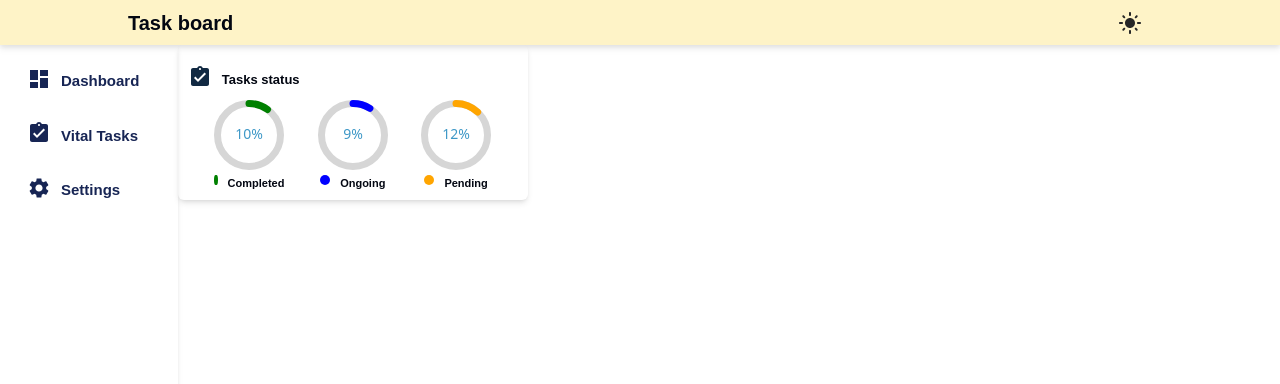
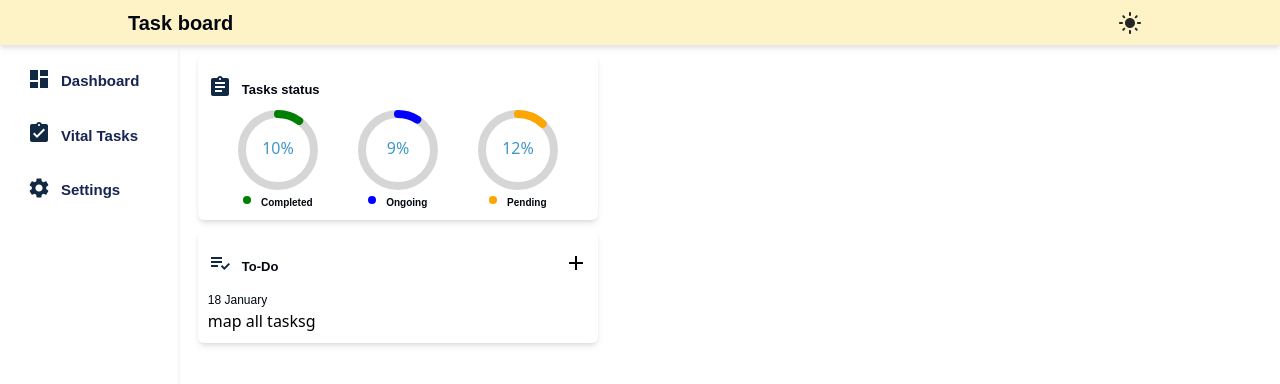
Before and after one commit to Biokes/task-management-app, a React (Create React App) app: page / in a window 1280 px wide. Both pictures are taken after a click on the element "Dashboard". Shown: the top 384 px of the page. Built offline with nearby package versions, Linux system fonts and the light colour scheme.

Commit message:
update todo component

```diff
--- a/src/App.tsx
+++ b/src/App.tsx
@@ -5,9 +5,11 @@ import {useEffect} from "react";
 
 export default function App() {
     const themeMode = localStorage.getItem('to_do_theme')??'light'
+    const tasks = localStorage.getItem('tasks')??[]
     useEffect(()=>{
         document.documentElement.style.setProperty('--background', themeMode === "dark" ? '#000000' : '#ffffff');
         document.documentElement.style.setProperty('--small-text-color', themeMode === "dark" ? '#ffffff' : '#000000');
+        localStorage.setItem('tasks',JSON.stringify(tasks))
     },[themeMode])
 
 return <RouterProvider router={ROUTES}/>
--- a/src/components/layouts/dashboard.tsx
+++ b/src/components/layouts/dashboard.tsx
@@ -1,21 +1,12 @@
 import React from 'react'
-import 'react-circular-progressbar/dist/styles.css';
-import Progress from "./progress";
-import AssignmentTurnedInIcon from '@mui/icons-material/AssignmentTurnedIn';
+import Summary from "./summary";
+import Todos from "./todos";
+
 export default function Dashboard() {
-
-
     return (
-        <div className={'w-[100%] sm:w-[350px] p-[20px_10px] shadow-md rounded-md'}>
-            <div className={'flex gap-[10px] items-center'}>
-                <AssignmentTurnedInIcon style={{color:'var(--icons-color)'}}/>
-                <p className={'pt-[5px]'}>Tasks status</p>
-            </div>
-            <div className={'flex justify-around w-full px-[10px] py-[10px]'}>
-                <Progress percent={10} text={'completed'} color={'green'}/>
-                <Progress percent={9} text={'ongoing'} color={'blue'}/>
-                <Progress percent={12} text={'pending'} color={'orange'}/>
-            </div>
+        <div>
+            <Summary/>
+            <Todos/>
         </div>
     )
 }
--- a/src/components/layouts/hero.tsx
+++ b/src/components/layouts/hero.tsx
@@ -9,9 +9,9 @@ export default function Hero() {
     const [currentComponent, setCurrentComponent] = useState<ReactNode>(<></>)
     function LeftBar(){
         const options = [
-            {text:'Dashboard', icon: <DashboardIcon/>, component:<Dashboard/>},
-            {text:'Vital Tasks', icon: <AssignmentTurnedInIcon/>,component:<p>vital tasks</p>},
-            {text:'settings', icon: <SettingsIcon/>,component:<p>settings</p>},
+            {text:'Dashboard', icon: <DashboardIcon style={{color:'var(--icons-color)'}}/>, component:<Dashboard/>},
+            {text:'Vital Tasks', icon: <AssignmentTurnedInIcon style={{color:'var(--icons-color)'}}/>,component:<p>vital tasks</p>},
+            {text:'settings', icon: <SettingsIcon style={{color:'var(--icons-color)'}}/>,component:<p>settings</p>},
         ]
         return (
             <ul className={styles.leftbar}>
@@ -19,7 +19,7 @@ export default function Hero() {
                     options.map((data, index) => (
                             <div key={index} onClick={()=>{setCurrentComponent(data.component)}}>
                                 <p>{data.icon}</p>
-                                <p className={'hidden md:flex pt-[5px] capitalize'}>{data.text}</p>
+                                <p className={'hidden sm:flex pt-[5px] capitalize'}>{data.text}</p>
                             </div>
                         )
                     )
--- a/src/components/layouts/progress.tsx
+++ b/src/components/layouts/progress.tsx
@@ -6,14 +6,16 @@ type RGBA = `rgba(${number}, ${number}, ${number}, ${number})`;
 type HSLA = `hsla(${number}, ${number}%, ${number}%, ${number})`;
 type Color = string | RGBA | HSLA;
 export default function Progress(props:{percent:number,text:string, color?:Color}){
+
     return (
-        <div className={'w-[70px] h-[70px]'}>
+        <div className={'w-[65px] h-[60px] sm:w-[80px] sm:h-[80px]'}>
             <CircularProgressbar value={props.percent} text={`${props.percent}%`} strokeWidth={10}
                                  styles={buildStyles({pathColor: props.color || '#d6d6d6'})}/>
             <div className={'flex gap-[10px] items-center justify-center'}>
-                <ColoredDot color={props.color as string} size={10}/>
-                <p className={'capitalize text-[11px]  font-[650] text-nowrap mt-[5px]'}>{props.text}</p>
+                <ColoredDot color={props.color as string} size={8}/>
+                <p className={'capitalize text-[10px]  font-[580] text-nowrap mt-[5px]'}>{props.text}</p>
             </div>
+
         </div>
     )
 }
--- /dev/null
+++ b/src/components/layouts/summary.tsx
@@ -0,0 +1,21 @@
+import React from 'react'
+import 'react-circular-progressbar/dist/styles.css';
+import Progress from "./progress";
+import AssignmentIcon from '@mui/icons-material/Assignment';
+export default function Summary() {
+
+
+    return (
+        <div className={'w-[100%] sm:ml-[20px]  sm:w-[400px] mt-[10px] p-[20px_10px] shadow-md rounded-md'}>
+            <div className={'flex gap-[10px] items-center'}>
+                <AssignmentIcon style={{color:'var(--icons-color)'}}/>
+                <p className={'pt-[5px]'}>Tasks status</p>
+            </div>
+            <div className={'flex justify-around w-full px-[10px] py-[10px]'}>
+                <Progress percent={10} text={'completed'} color={'green'}/>
+                <Progress percent={9} text={'ongoing'} color={'blue'}/>
+                <Progress percent={12} text={'pending'} color={'orange'}/>
+            </div>
+        </div>
+    )
+}
--- /dev/null
+++ b/src/components/layouts/todos.tsx
@@ -0,0 +1,27 @@
+import React from 'react'
+import AddIcon from "@mui/icons-material/Add";
+import PlaylistAddCheckIcon from '@mui/icons-material/PlaylistAddCheck';
+export default function Todos() {
+    const today = new Date();
+    return (
+        <div className={'w-[100%] sm:ml-[20px] sm:w-[400px] mt-[10px] p-[20px_10px_10px_10px] shadow-md rounded-md'}>
+            <nav>
+                <section className={'flex justify-between items-center'}>
+                    <div className={'flex gap-[10px] items-center'}>
+                        <PlaylistAddCheckIcon style={{color:'var(--icons-color)'}}/>
+                        <p className={'pt-[7px]'}>To-Do</p>
+                    </div>
+                   <AddIcon/>
+                </section>
+                <p className={'text-[12px] font-thin mt-[15px]'}>
+                    {`${today.getDate()} ${today.toLocaleString('default', { month: 'long' })}`}
+                </p>
+            </nav>
+           <div>
+               {
+                   'map all tasksg'
+               }
+           </div>
+        </div>
+    )
+}
--- /dev/null
+++ b/src/store/store.ts
@@ -0,0 +1,4 @@
+export default function FetchAllTasks(){
+    const tasks = localStorage.getItem('tasks');
+    return JSON.parse(tasks as string) ?? [];
+}
--- a/src/styles.module.css
+++ b/src/styles.module.css
@@ -27,7 +27,7 @@ h2, p{
     @apply flex justify-between items-center px-[10%]  drop-shadow-md dark:bg-gray-600 bg-amber-100
 }
 .leftbar{
-    @apply flex flex-col px-[7px] md:px-[20px] gap-[7px] bg-white dark:bg-blue-500 w-[70px] md:w-[200px] py-[10px] shadow-md h-full
+    @apply flex flex-col px-[7px] md:px-[20px] gap-[7px] bg-white dark:bg-blue-500 w-[70px] sm:w-[200px] py-[10px] shadow-md h-full
 }
 .leftbar div{
     @apply flex w-[90%] p-[7px] md:p-[10px_7px] rounded-md cursor-pointer gap-[10px] hover:translate-x-[5px] transition ease-in-out duration-[500] items-center hover:bg-gray-200
--- /dev/null
+++ b/src/types/interfaces.ts
@@ -0,0 +1,17 @@
+const URGENT = 'urgent';
+const LOW = 'low';
+const HIGH = 'high';
+
+enum Status {
+    PENDING, COMPLETED, IN_PROGRESS
+}
+enum Priority{
+    URGENT,MEDIUM, LOW_PRIORITY
+}
+export interface Task{
+    date: Date,
+    taskText:string,
+    description: string,
+    status:Status,
+    priority:Priority
+}
```
